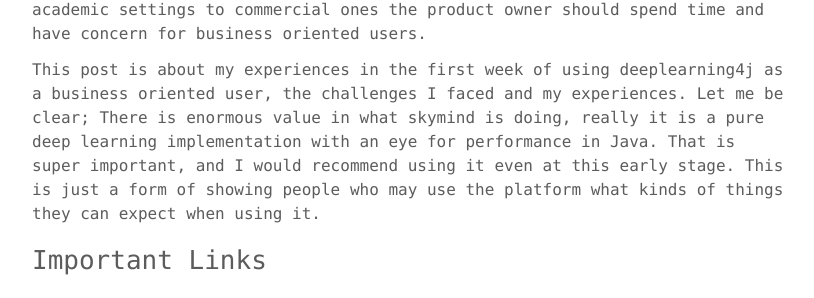
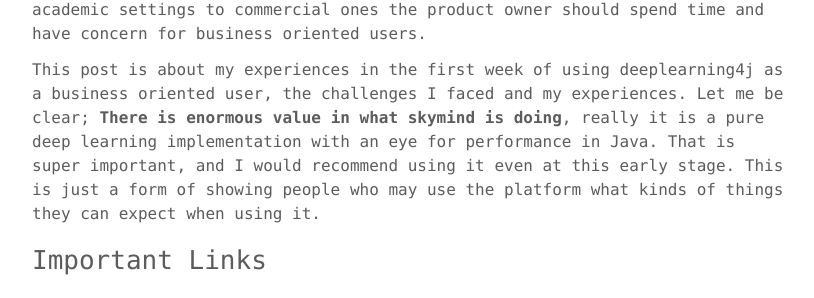
Before and after one commit to claytantor/claytantor.github.io, a Jekyll site: the page built from _posts/2016-09-10-working-with-deeplearning4j.md, in a window 1280 px wide and 900 px high, scrolled down 439 px. Shown: the part 202-500 px from the top of the window, without its empty margins (232-1046 px from the left). Built offline with Jekyll 4.4.1, drawn with Linux system fonts in a browser that asks for light colours.

```diff
--- a/_posts/2016-09-10-working-with-deeplearning4j.md
+++ b/_posts/2016-09-10-working-with-deeplearning4j.md
@@ -12,7 +12,7 @@ Most enterprise companies understand this and spend a ton of time, money and ene
 
 The commercial company behind **deeplearning4j** is [skymind](https://skymind.io/). It positions itself as "Deep Learning for Enterprise Level Applications", which is an important claim because enterprise is not focused on science, or mathematics, its focused on business impact. Business concerns are different than academic ones and as a set of technologies like this technology's transition from primarily academic settings to commercial ones the product owner should spend time and have concern for business oriented users.
 
-This post is about my experiences in the first week of using deeplearning4j as a business oriented user, the challenges I faced and my experiences. Let me be clear; There is enormous value in what skymind is doing, really it is a pure deep learning implementation with an eye for performance in Java. That is super important, and I would recommend using it even at this early stage. This is just a form of showing people who may use the platform what kinds of things they can expect when using it.
+This post is about my experiences in the first week of using deeplearning4j as a business oriented user, the challenges I faced and my experiences. Let me be clear; **There is enormous value in what skymind is doing**, really it is a pure deep learning implementation with an eye for performance in Java. That is super important, and I would recommend using it even at this early stage. This is just a form of showing people who may use the platform what kinds of things they can expect when using it.
 
 ## Important Links
 
```
